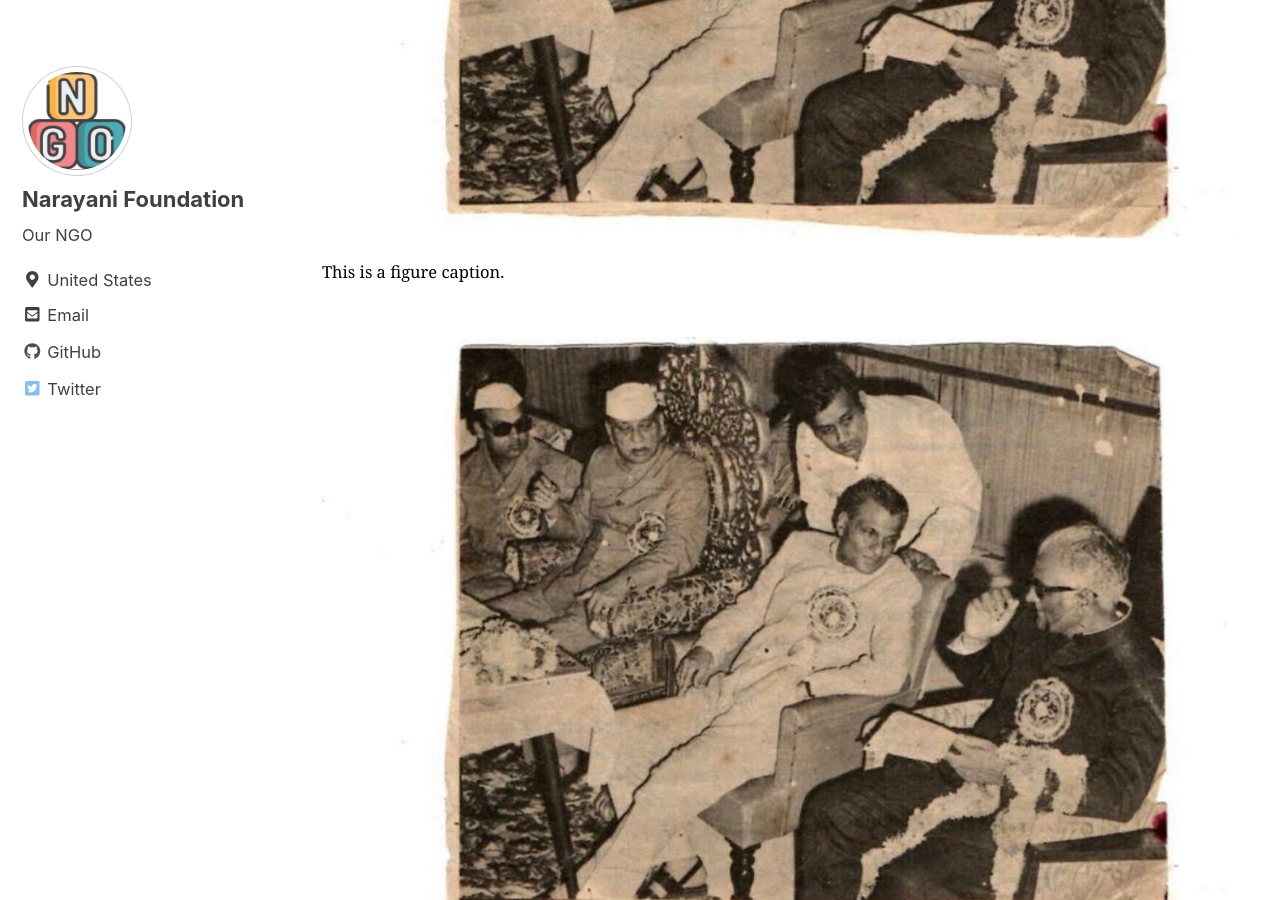
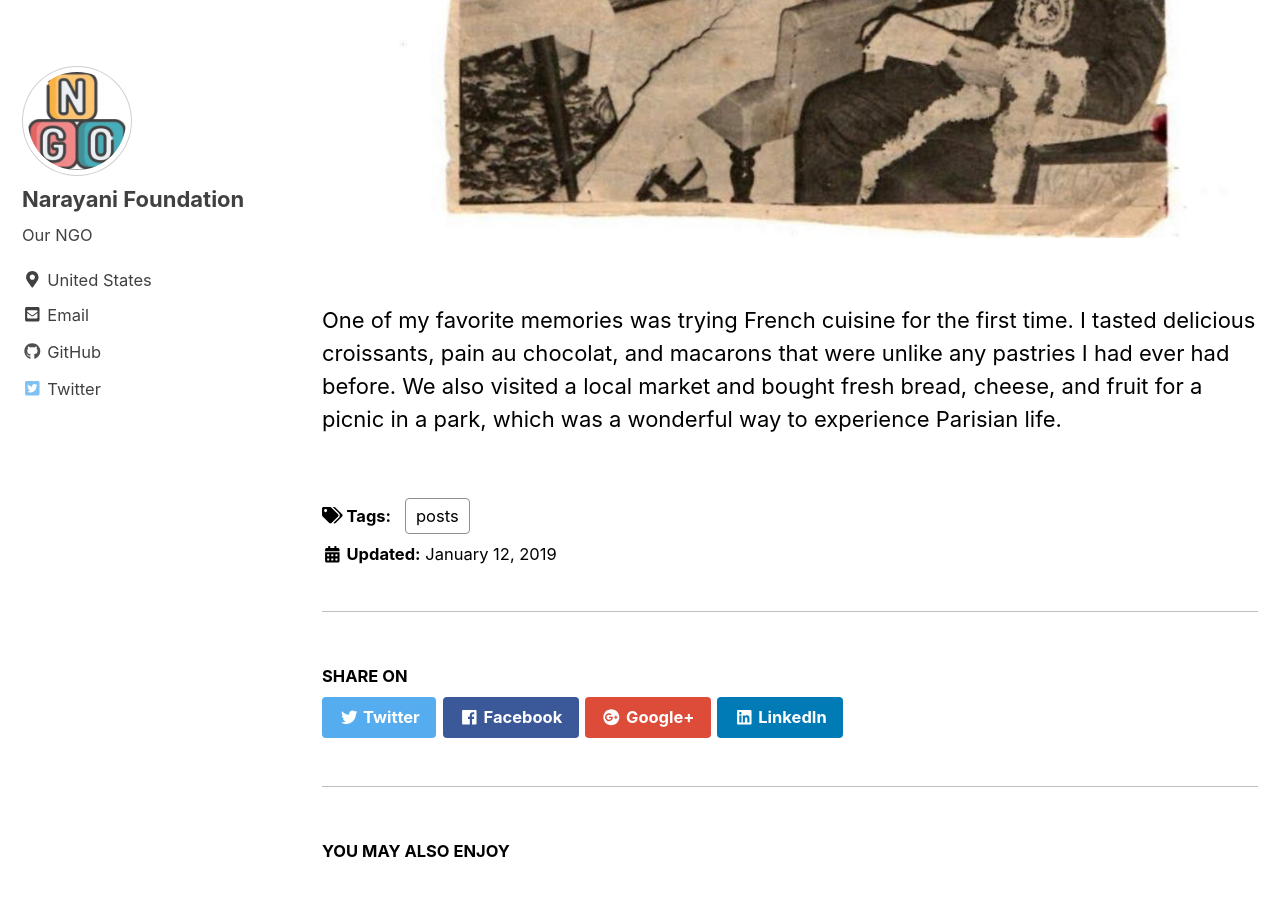
Before and after one commit to hajm0la/media, a Jekyll site: the page built from _posts/2022-03-21-media.md, in a window 1280 px wide and 900 px high, scrolled down 759 px. Built offline with Jekyll 4.4.1, drawn with Linux system fonts in a browser that asks for light colours; cached includes are drawn as plain includes; nearby versions of some CDN libraries.

Commit message:
Update 2022-03-21-media.md

```diff
--- a/_posts/2022-03-21-media.md
+++ b/_posts/2022-03-21-media.md
@@ -7,18 +7,8 @@ tags: [posts]
 
 My first trip was an incredible experience that I will never forget. I traveled to Paris with my family and was immediately struck by the city's beauty and history. We visited famous landmarks such as the Eiffel Tower, the Louvre Museum, and Notre-Dame Cathedral, and enjoyed strolling along the Seine River.
 
-
-
-{% include figure image_path="/assets/img1111.jpg" alt="this is a placeholder image" caption="This is a figure caption." %}
-
-
 <figure>
   <img src="https://github.com/hajm0la/media/blob/main/assets/img1111.jpg">
 </figure>
 
-
-
-
-
-
 One of my favorite memories was trying French cuisine for the first time. I tasted delicious croissants, pain au chocolat, and macarons that were unlike any pastries I had ever had before. We also visited a local market and bought fresh bread, cheese, and fruit for a picnic in a park, which was a wonderful way to experience Parisian life.
```
